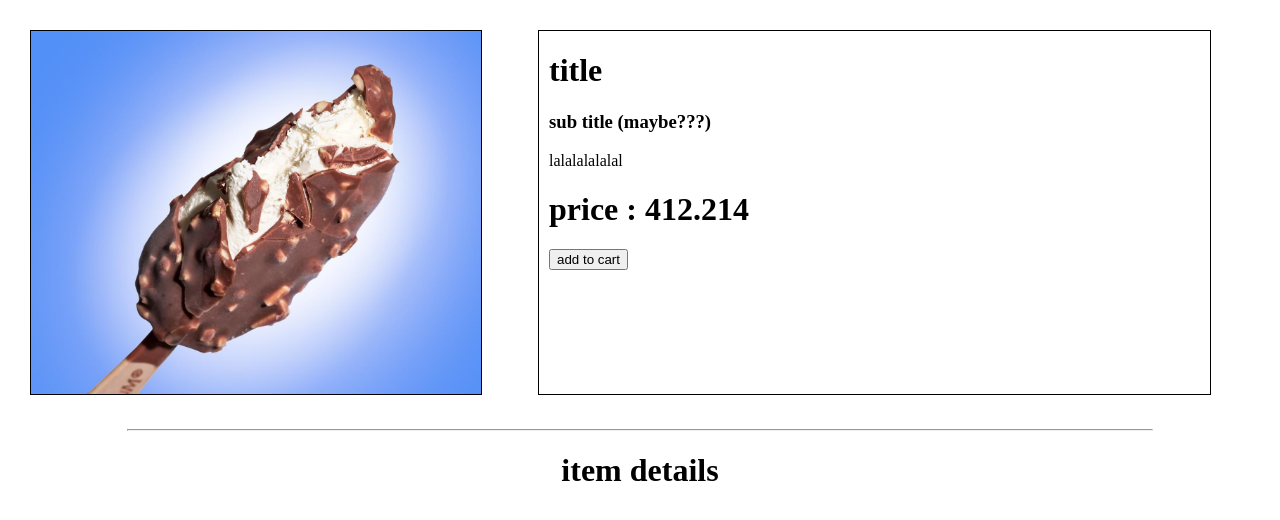
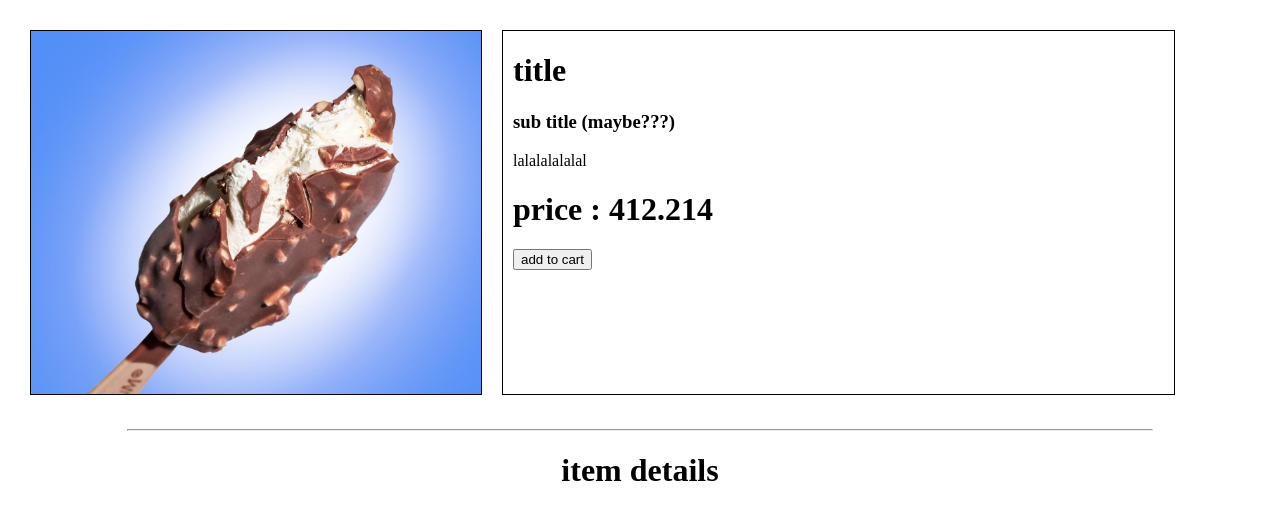
Before and after one commit to jayber-dev/buyme-shop, a PHP site: page /serve/product.html in a window 1280 px wide. Shown: the top 520 px of the page. Run offline with PHP 8.4, Linux system fonts and the light colour scheme.

Commit message:
little fix

```diff
--- a/static/css/product.css
+++ b/static/css/product.css
@@ -8,19 +8,17 @@ body {
 }
 
 img {
-    display: inline-block;
     max-width: 450px;
     border: 1px solid black;
 }
 
-.image-info {
-    width: 40%;
+.product-image {
+    width: 100%;
 }
 
 .item-info {
     width: 55%;
     margin-left: 20px;
-    min-width: 300px;
     height: 363px;
     border: 1px solid black;
 }
```
